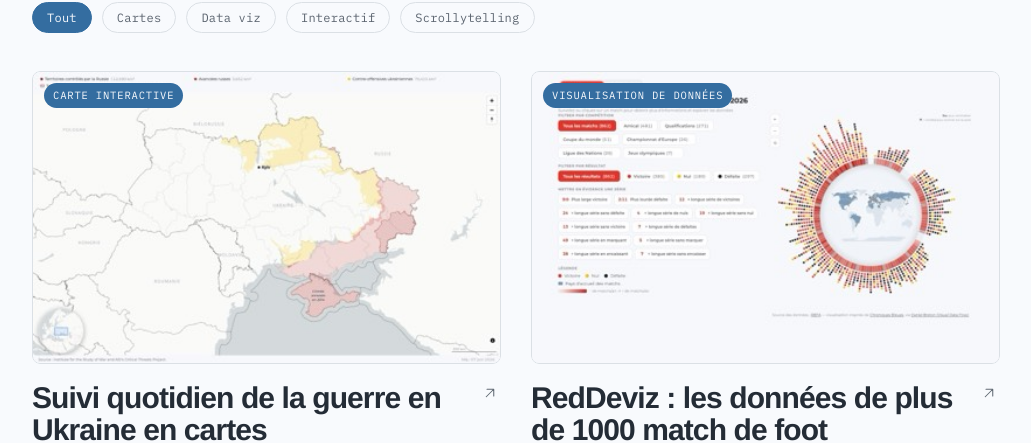
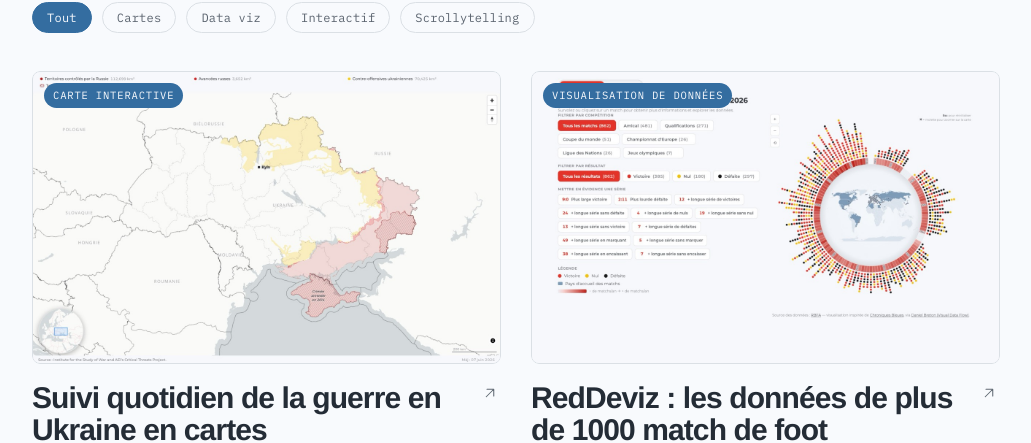
Before and after one commit to amcaw/amcaw.github.io, a SvelteKit app: page / in a window 1280 px wide. Shown: the part 699-1142 px from the top of the page, without its empty margins (124-1155 px from the left). Built offline with nearby package versions, Linux system fonts and the light colour scheme.

Commit message:
Cartes featured : utiliser l'image pleine résolution (fini le flou des vignettes upscalées)

```diff
--- a/src/routes/+page.svelte
+++ b/src/routes/+page.svelte
@@ -80,7 +80,7 @@
             <div class="fcard__media">
               <span class="fcard__tag">{p.type}</span>
               {#if p.image}
-                <img class="thumb-img" src={p.thumb || p.image} alt={`${t.previewAlt} — ${p.title}`} width="400" height="250"
+                <img class="thumb-img" src={p.image} alt={`${t.previewAlt} — ${p.title}`} width="1280" height="800"
                      loading={i === 0 ? 'eager' : 'lazy'} fetchpriority={i === 0 ? 'high' : undefined} />
               {:else}
                 <div class="ph"></div>
```
